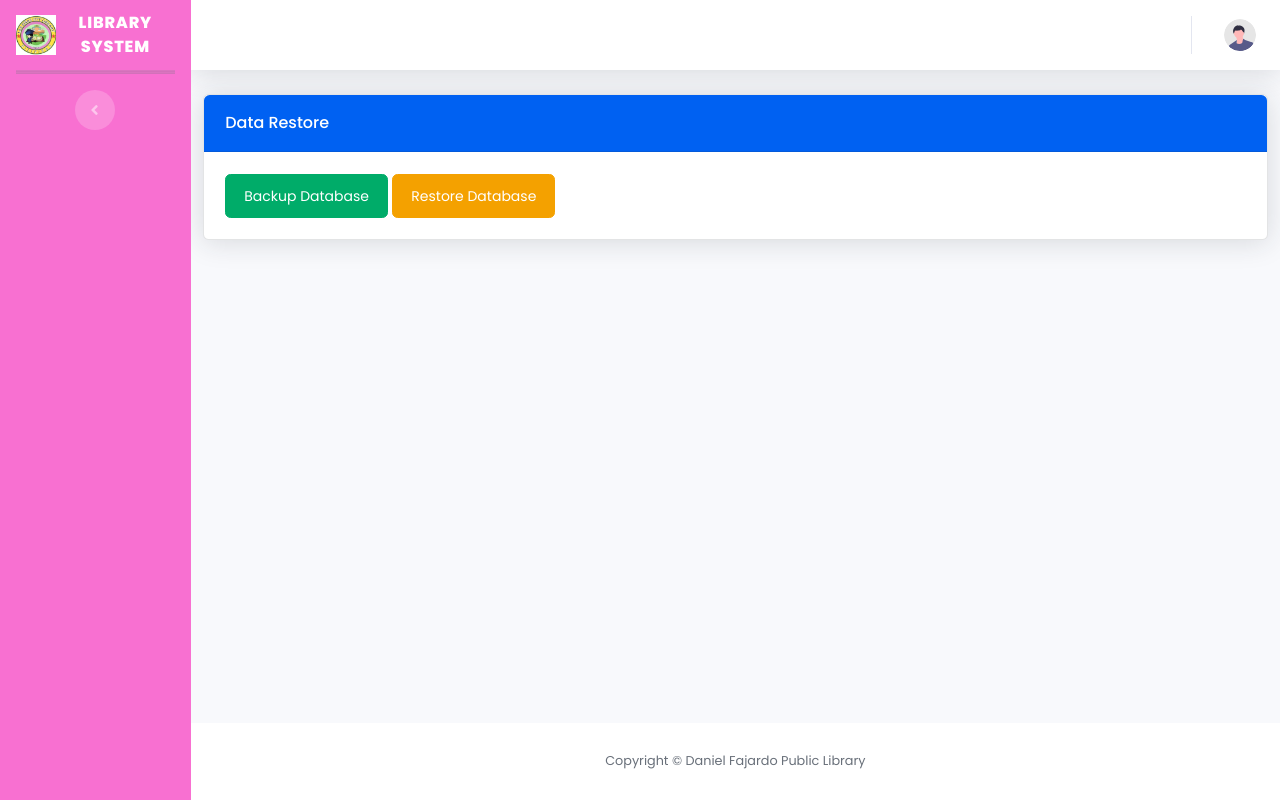
After one commit to xxiimcha/lms-main, a Django app: page /administration/backup_restore/ in a window 1280 px wide. The commit adds this page. Run offline with Django 3.2, Linux system fonts and the light colour scheme; some libraries are stand-ins or nearby versions.

Commit message:
added backup and restore features

```diff
--- a/administration/urls.py
+++ b/administration/urls.py
@@ -36,6 +36,7 @@ urlpatterns = [
     path('borrow_book_walkin/', views.get_book_borrowed, name="borrowed_books"),
 
     path('change_password/',views.account_settings, name="change_password"),
+    path('backup_restore/', views.backup_restore, name='backup_restore'),
 
 
     path('admin-password-reset/', AdminPasswordResetView.as_view(), name='admin_password_reset'),
--- a/administration/views.py
+++ b/administration/views.py
@@ -14,6 +14,10 @@ from django.contrib import messages
 import json
 from datetime import date
 
+from django.http import HttpResponse
+from django.core.management import call_command
+from django.views.decorators.http import require_http_methods
+from django.views.decorators.csrf import csrf_protect
 
 from django.contrib.auth.views import PasswordResetView, PasswordResetDoneView, PasswordResetConfirmView, PasswordResetCompleteView
 from django.urls import reverse_lazy
@@ -477,7 +481,15 @@ def account_settings(request):
 
 
 
-
+def backup_restore(request):
+    if request.method == 'POST':
+        if 'backup' in request.POST:
+            call_command('backup_db')
+            return HttpResponse("Database backed up successfully.")
+        elif 'restore' in request.POST:
+            call_command('restore_db')
+            return HttpResponse("Database restored successfully.")
+    return render(request, 'administration/backup_restore.html')
 
 # utils
 
--- a/requirements.txt
+++ b/requirements.txt
@@ -1,4 +1,4 @@
-asgiref==3.5.2
+asgiref==3.5.1
 backports.zoneinfo==0.2.1
 crispy-bootstrap5==0.5
 dj-database-url==0.5.0
@@ -9,7 +9,7 @@ django-utils-six==2.0
 django-widget-tweaks==1.4.8
 gunicorn==20.1.0
 Pillow==8.3.1
-psycopg2-binary==2.9.3
+#psycopg2-binary==2.9.3
 PyMySQL==1.0.2
 python-decouple==3.6
 pytz==2022.1
--- /dev/null
+++ b/templates/administration/backup_restore.html
@@ -0,0 +1,24 @@
+{% extends 'administration/base/main.html' %}
+{% load static %}
+
+{% load widget_tweaks %}
+{% load crispy_forms_tags %}
+
+{% block content %}
+    <div class="container-fluid">
+        <div class="row">
+            <div class="col-lg-12">
+                <div class="card">
+                    <div class="card-header bg-primary text-white">Data Restore</div>
+                    <div class="card-body">
+                        <form method="post">
+                            {% csrf_token %}
+                            <button type="submit" class="btn btn-success" name="backup">Backup Database</button>
+                            <button type="submit" class="btn btn-warning" name="restore">Restore Database</button>
+                        </form>
+                    </div>
+                </div>
+            </div>
+        </div>
+    </div>
+{% endblock %}
--- a/templates/administration/base/sidebar.html
+++ b/templates/administration/base/sidebar.html
@@ -170,6 +170,7 @@
                     <!-- <h6 class="collapse-header">Login Screens:</h6> -->
 
                     <a class="collapse-item" href="{% url  'change_password' %}">Change Password</a>
+                    <a class="collapse-item" href="{% url  'backup_restore' %}">Backup and Restore</a>
                     <!-- <a class="collapse-item" href="#">Update Profile</a> -->
                     <div class="collapse-divider"></div>
                 </div>
```
Also changed, not shown: library_web_system/settings.py (+38 -20 lines), management/commands/backup_db.py (added, +18 -0 lines), db.sqlite3, management/__init__.py (added), management/commands/__init__.py (added).
